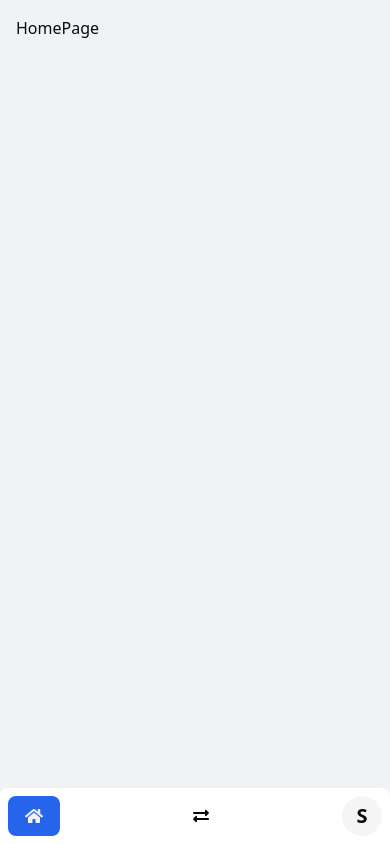
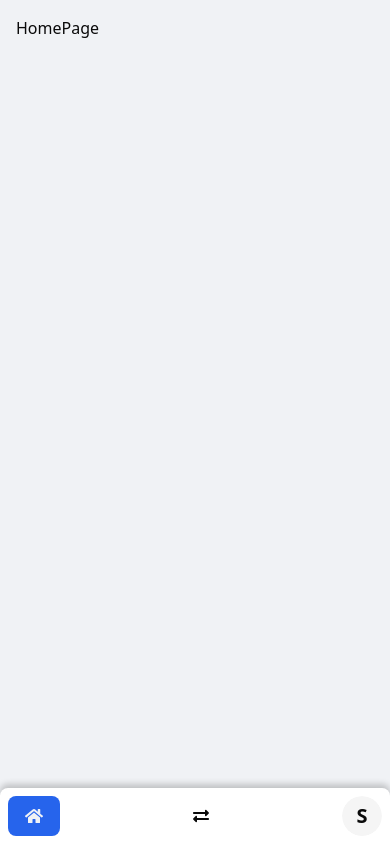
Before and after one commit to FelipeCosta401/FRONTEND-Tracker-sync, a React (Vite) app: page / in a window 390 px wide. Built offline with nearby package versions, Linux system fonts and the light colour scheme; sample sign-in values are in the browser's storage.

Commit message:
fix: fix shadow at mobile navigation component

```diff
--- a/src/components/navigation/mobile-navigation/MobileNavbar.tsx
+++ b/src/components/navigation/mobile-navigation/MobileNavbar.tsx
@@ -15,7 +15,7 @@ const MobileNavbar = () => {
 
   return (
     user && (
-      <main className="w-full h-14 bg-card rounded-t-md shadow-lg p-2 flex items-center justify-between">
+      <main className="w-full h-14 bg-card rounded-t-md shadow-[0_-4px_6px_rgba(0,0,0,0.2)] p-2 flex items-center justify-between">
         {user.role === "ADMIN" ? (
           <NavOption
             href="#"
```
